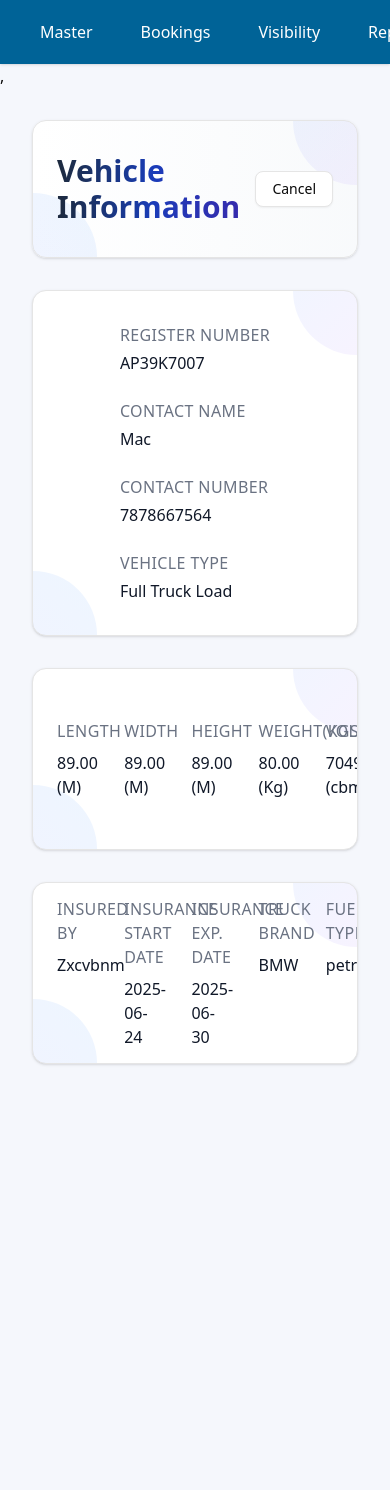
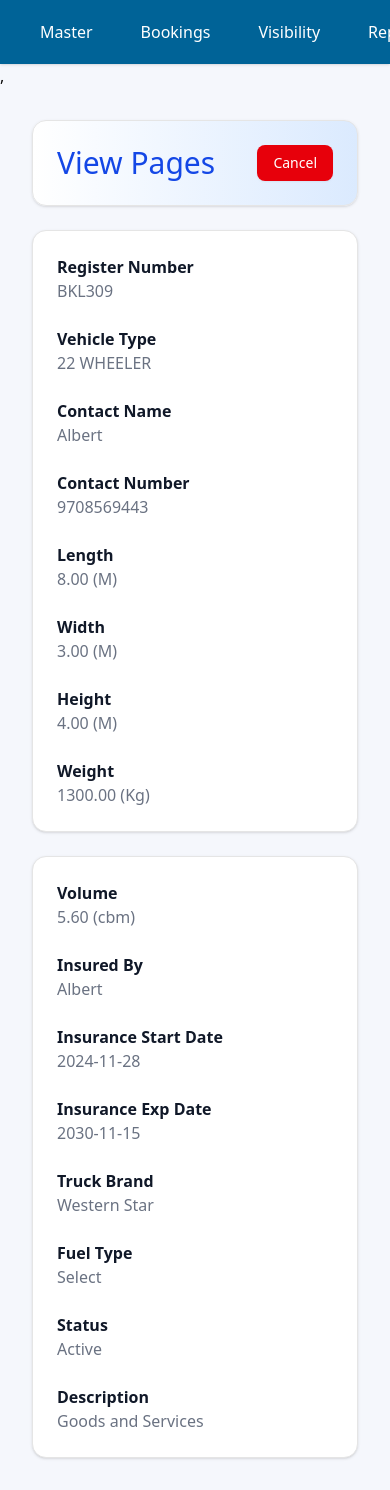
Before and after one commit to rohit24-creator/devdemo_sharedrepo, a Next.js app: page /view in a window 390 px wide. Shown: the top 1490 px of the page. Before the commit the page ends 1096 px from the top, so only its background shows below. Built offline with nearby package versions, Linux system fonts and the light colour scheme.

Commit message:
Updated viewpage layout: Added header card with title and cancel button, split data into two responsive cards using ShadCN UI and TailwindCSS

```diff
--- a/app/view/page.js
+++ b/app/view/page.js
@@ -1,141 +1,77 @@
-"use client"
+"use client";
 
-import { Card, CardContent, CardHeader, CardTitle } from "@/components/ui/card"
-import { Button } from "@/components/ui/button"
+import { Button } from "@/components/ui/button";
+import { Card, CardContent, CardHeader, CardTitle } from "@/components/ui/card";
 
-export default function ViewFormPage() {
-  const vehicleData = {
-    leftCard: [
-      { label: "Register Number", value: "AP39K7007" },
-      { label: "Contact Name", value: "Mac" },
-      { label: "Contact Number", value: "7878667564" },
-      { label: "Vehicle Type", value: "Full Truck Load" }
-    ],
-    rightTopCard: [
-      { label: "Length", value: "89.00 (M)" },
-      { label: "Width", value: "89.00 (M)" },
-      { label: "Height", value: "89.00 (M)" },
-      { label: "Weight(Kgs)", value: "80.00 (Kg)" },
-      { label: "Volume", value: "704969.00 (cbm)" }
-    ],
-    rightBottomCard: [
-      { label: "Insured By", value: "Zxcvbnm" },
-      { label: "Insurance Start Date", value: "2025-06-24" },
-      { label: "Insurance Exp. Date", value: "2025-06-30" },
-      { label: "Truck Brand", value: "BMW" },
-      { label: "Fuel Type", value: "petrol" }
-    ]
-  }
+export default function Viewpages() {
+  const data = [
+    { label: "Register Number", value: "BKL309" },
+    { label: "Vehicle Type", value: "22 WHEELER" },
+    { label: "Contact Name", value: "Albert" },
+    { label: "Contact Number", value: "9708569443" },
+    { label: "Length", value: "8.00 (M)" },
+    { label: "Width", value: "3.00 (M)" },
+    { label: "Height", value: "4.00 (M)" },
+    { label: "Weight", value: "1300.00 (Kg)" },
+    { label: "Volume", value: "5.60 (cbm)" },
+    { label: "Insured By", value: "Albert" },
+    { label: "Insurance Start Date", value: "2024-11-28" },
+    { label: "Insurance Exp Date", value: "2030-11-15" },
+    { label: "Truck Brand", value: "Western Star" },
+    { label: "Fuel Type", value: "Select" },
+    { label: "Status", value: "Active", isStatus: true },
+    { label: "Description", value: "Goods and Services" },
+  ];
 
-  const handleCancel = () => {
-    console.log("Cancel clicked")
-  }
 
-  const hasData = vehicleData.leftCard.length > 0 || vehicleData.rightTopCard.length > 0 || vehicleData.rightBottomCard.length > 0
+  const midIndex = Math.ceil(data.length / 2);
+  const firstcard = data.slice(0, midIndex);
+  const secondcard = data.slice(midIndex);
 
   return (
-    <div className="min-h-screen bg-slate-150">
-      <div className="w-full max-w-7xl mx-auto p-8 space-y-8">
-        {/* Header Card */}
-        <Card className="relative overflow-hidden bg-gradient-to-r from-white to-slate-50">
-          <div className="absolute top-0 right-0 w-32 h-32 bg-gradient-to-br from-blue-400/10 to-purple-400/10 rounded-full -translate-y-16 translate-x-16" />
-          <div className="absolute bottom-0 left-0 w-32 h-32 bg-gradient-to-tr from-indigo-400/10 to-blue-400/10 rounded-full translate-y-16 -translate-x-16" />
-          <CardHeader className="flex flex-row items-center justify-between relative py-2">
-            <CardTitle className="text-3xl font-bold bg-gradient-to-r from-slate-800 via-blue-800 to-indigo-800 bg-clip-text text-transparent">
-              Vehicle Information
+    <div className="min-h-screen bg-slate-150 p-8 space-y-6">
+
+      <Card className="bg-gradient-to-r from-white to-blue-100">
+        <CardHeader className="flex items-center justify-between">
+          <CardTitle className="text-3xl font-medium text-blue-700">
+            View Pages
           </CardTitle>
-            <Button onClick={handleCancel} variant="outline">
-              Cancel
-            </Button>
+          <Button variant="destructive">Cancel</Button>
         </CardHeader>
       </Card>
 
-        {/* Main Content Grid */}
-        <div className="grid grid-cols-1 lg:grid-cols-4 gap-8 h-full">
-          {/* Left Card */}
-          <div className="lg:col-span-1 flex">
-            <Card className="relative overflow-hidden w-full">
-              <div className="absolute top-0 right-0 w-32 h-32 bg-gradient-to-br from-blue-400/10 to-purple-400/10 rounded-full -translate-y-16 translate-x-16" />
-              <div className="absolute bottom-0 left-0 w-32 h-32 bg-gradient-to-tr from-indigo-400/10 to-blue-400/10 rounded-full translate-y-16 -translate-x-16" />
-              <CardContent className="px-6 pt-2 pb-2 flex items-center justify-center relative h-full">
-                {hasData && vehicleData.leftCard.length > 0 ? (
-                  <div className="space-y-6">
-                    {vehicleData.leftCard.map((item, index) => (
-                      <div key={index} className="text-left">
-                        <p className="text-base font-medium text-gray-500 uppercase tracking-wide mb-1">
-                          {item.label}
-                        </p>
-                        <p className="text-base font-medium text-gray-900">
-                          {item.value}
-                        </p>
+      <div className="grid grid-cols-1 md:grid-cols-2 gap-6">
+        <Card>
+          <CardContent>
+            <div className="grid grid-cols-1 sm:grid-cols-2 md:grid-cols-3 gap-6">
+
+              {firstcard.map((item, index) => (
+                <div key={index} className="flex flex-col">
+                  <span className="font-semibold text-gray-900">{item.label}</span>
+                  <span className="font-medium text-gray-500">{item.value}</span>
                 </div>
               ))}
             </div>
-                ) : (
-                  <div className="text-center text-gray-400">
-                    <p className="text-lg font-medium">No Data Available</p>
-                  </div>
-                )}
           </CardContent>
         </Card>
-          </div>
 
-          {/* Right Cards */}
-          <div className="lg:col-span-3 flex flex-col gap-8 h-full">
-            {/* Top Right Card */}
-            <Card className="relative overflow-hidden flex-1">
-              <div className="absolute top-0 right-0 w-32 h-32 bg-gradient-to-br from-blue-400/10 to-purple-400/10 rounded-full -translate-y-16 translate-x-16" />
-              <div className="absolute bottom-0 left-0 w-32 h-32 bg-gradient-to-tr from-indigo-400/10 to-blue-400/10 rounded-full translate-y-16 -translate-x-16" />
-              <CardContent className="px-6 pt-2 pb-2 relative h-full flex items-center">
-                {hasData && vehicleData.rightTopCard.length > 0 ? (
-                  <div className="grid grid-cols-5 gap-15 w-full">
-                    {vehicleData.rightTopCard.map((item, index) => (
-                      <div key={index} className="text-left space-y-2">
-                        <p className="text-base font-medium text-gray-500 uppercase tracking-wide">
-                          {item.label}
-                        </p>
-                        <p className="text-base font-medium text-gray-900">
-                          {item.value}
-                        </p>
+
+        <Card>
+          <CardContent>
+            <div className="grid grid-cols-1 sm:grid-cols-2 md:grid-cols-3 gap-6">
+
+              {secondcard.map((item, index) => (
+                <div key={index} className="flex flex-col">
+                  <span className="font-semibold text-gray-900">{item.label}</span>
+                  <span className="font-medium text-gray-500">{item.value}</span>
                 </div>
               ))}
             </div>
-                ) : (
-                  <div className="text-center text-gray-400 w-full">
-                    <p className="text-lg font-medium">No Data Available</p>
-                  </div>
-                )}
-              </CardContent>
-            </Card>
-
-            {/* Bottom Right Card */}
-            <Card className="relative overflow-hidden flex-1">
-              <div className="absolute top-0 right-0 w-32 h-32 bg-gradient-to-br from-blue-400/10 to-purple-400/10 rounded-full -translate-y-16 translate-x-16" />
-              <div className="absolute bottom-0 left-0 w-32 h-32 bg-gradient-to-tr from-indigo-400/10 to-blue-400/10 rounded-full translate-y-16 -translate-x-16" />
-              <CardContent className="px-6 pt-2 pb-2 relative h-full flex items-center">
-                {hasData && vehicleData.rightBottomCard.length > 0 ? (
-                  <div className="grid grid-cols-5 gap-15 w-full">
-                    {vehicleData.rightBottomCard.map((item, index) => (
-                      <div key={index} className="text-left space-y-2">
-                        <p className="text-base font-medium text-gray-500 uppercase tracking-wide">
-                          {item.label}
-                        </p>
-                        <p className="text-base font-medium text-gray-900">
-                          {item.value}
-                        </p>
-                      </div>
-                    ))}
-                  </div>
-                ) : (
-                  <div className="text-center text-gray-400 w-full">
-                    <p className="text-lg font-medium">No Data Available</p>
-                  </div>
-                )}
           </CardContent>
         </Card>
       </div>
     </div>
-      </div>
-    </div>
-  )
+  );
+
 }
+//
```
Lines whose indentation alone changed are shown as unchanged.
